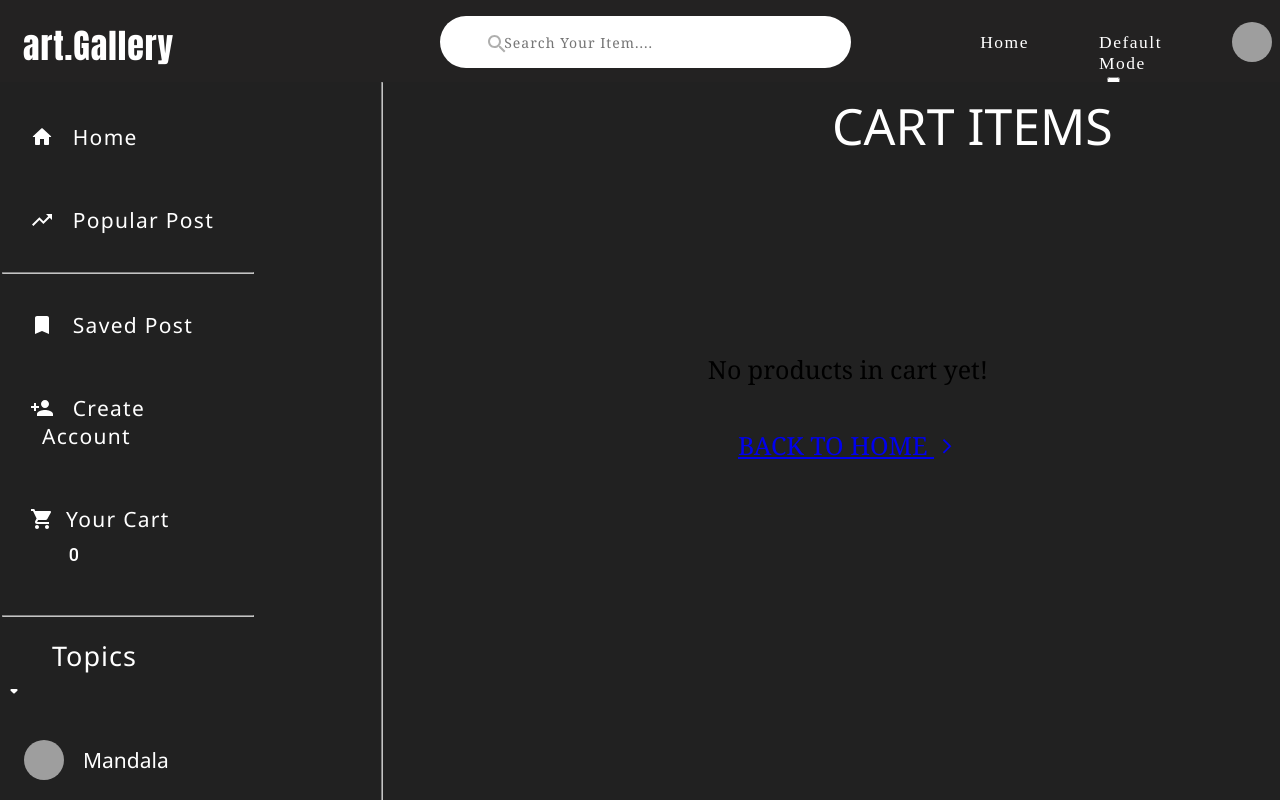
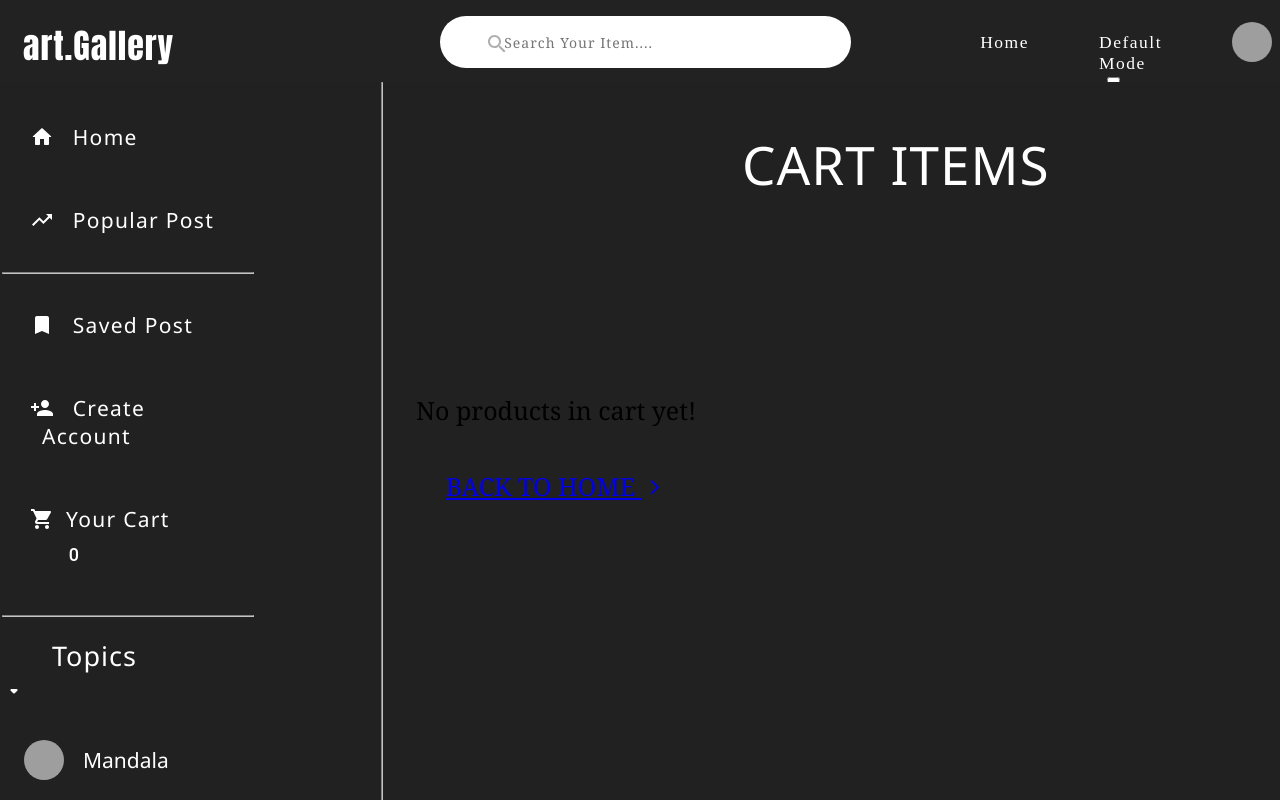
Before and after one commit to Pragyani/art-gallery, a React (Create React App) app: page /add-to-cart in a window 1280 px wide. Built offline with nearby package versions, Linux system fonts and the light colour scheme; grey boxes are pictures that could not be loaded.

Commit message:
add : changes in cartPage.css and savePost.css

```diff
--- a/src/pages/CARTPAGE/CartPage.css
+++ b/src/pages/CARTPAGE/CartPage.css
@@ -4,16 +4,21 @@
 }
 
 .cart-products-container h1 {
-    /* text-align: center; */
-    font-size: 50px;
-    font-weight: lighter;
+    font-size: 53px;
+    font-weight:350;
     font-family: 'Segoe UI', Tahoma, Geneva, Verdana, sans-serif;
     margin: 28px;
-    margin-left: 24pc;
-    /* margin-bottom: 20px; */
-    padding-top: 4pc;
-    padding-left: 2pc;
+    margin-left: 20pc;
+    margin-top: 8pc;
+    text-align: center;
     color: var(--color);
+    letter-spacing: 1px;
+    width: 37%;
+}
+.cart-healine-hr{
+    color: var(--color);
+    width: 59%;
+   margin-left: 7pc;
 }
 
 .cart-products-container p {
@@ -21,16 +26,31 @@
     font-weight: 250;
     font-family: Georgia, 'Times New Roman', Times, serif;
     width: 100%;
-    text-align: center;
+    /* text-align: center; */
     margin-top: 12pc;
     margin-bottom: 20px;
     cursor: pointer;
+    /* padding-left: 30%; */
+}
+
+.home-cl-pge{
+    font-size: 25px;
+    font-weight: 250;
+    font-family: Georgia, 'Times New Roman', Times, serif;
+    width: 100%;
+    /* text-align: center; */
+    padding-left: 30%;
+    margin-top: 10pc;
+    margin-bottom: 20px;
+    cursor: pointer;
+    color: var(--color);
 }
 
 .cart-products-container p span {
     color: blueviolet;
     cursor: pointer;
     padding: 2px;
+    padding-left: 30px;
 }
 
 .cart-products-container p span a {
--- a/src/pages/SavedPost/savePost.css
+++ b/src/pages/SavedPost/savePost.css
@@ -28,8 +28,8 @@
     font-size: 50px;
     font-weight: 340;
     margin-bottom: 20px;
-    margin-top: 15px;
-    margin-left: 35%;
+    margin-top: 5px;
+    margin-left: 30%;
     color: var(--color);
     width: 37%;
 }
@@ -39,7 +39,7 @@
     font-weight: 250;
     font-family: Georgia, 'Times New Roman', Times, serif;
     width: 100%;
-    text-align: center;
+    /* text-align: center; */
     margin-top: 12pc;
     margin-bottom: 20px;
     cursor: pointer;
@@ -50,6 +50,7 @@
     color: blueviolet;
     cursor: pointer;
     padding: 2px;
+    padding-left: 20px;
 }
 
 .saved-products-container p span a {
```
